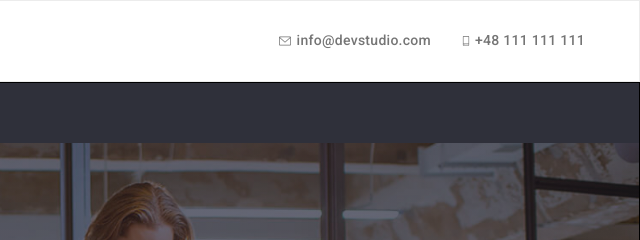
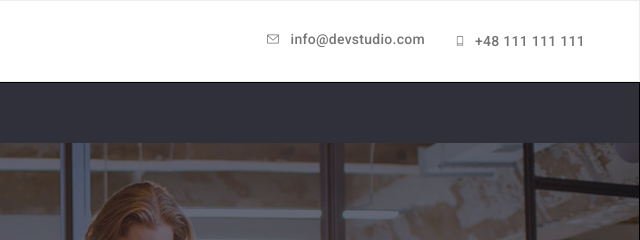
Before and after one commit to TobeGness/goit-markup-hw-06, a plain HTML site: page index.html in a window 1280 px wide. Shown: the top 240 px of the page, 640-1280 px from the left. Drawn offline with nearby package versions, Linux system fonts and the light colour scheme.

Commit message:
header to finish hw4

```diff
--- a/css/styles.css
+++ b/css/styles.css
@@ -111,37 +111,37 @@ svg {
   gap: 30px;
 }
 
-.header-icon-email {
-  width: 16px;
+.header-link-email {
   height: 12px;
   fill: var(--color-text);
-}
-
-.header-email {
   color: var(--color-text);
   font-weight: 500;
   font-size: 14px;
   line-height: 1.1428;
   letter-spacing: 0.02em;
+  display: flex;
+  align-items: center;
+  gap: 10px;
 }
 
-.header-icon-phone {
-  width: 10px;
+.header-link-phone {
   height: 16px;
   fill: var(--color-text);
-}
-
-.header-phone {
   color: var(--color-text);
   font-weight: 500;
   font-size: 14px;
   line-height: 1.1428;
   letter-spacing: 0.02em;
+  display: flex;
+  align-items: center;
+  gap: 10px;
 }
 
 .header-menu-item:is(:hover, :focus),
-.header-link-highlight:is(:hover, :focus) {
+.header-link-email:is(:hover, :focus),
+.header-link-phone:is(:hover, :focus) {
   color: var(--color-primary-accent);
+  fill: var(--color-primary-accent);
 }
 
 /* HEADER */
--- a/index.html
+++ b/index.html
@@ -41,17 +41,17 @@
           </ul>
         </nav>
         <div class="header-contacts">
-          <a href="mailto:info@devstudio.com" class="header-link-highlight"
-            ><svg width="16" height="12" class="header-icon-email">
+          <a href="mailto:info@devstudio.com" class="header-link-email"
+            ><svg width="16" height="12">
               <use href="./images/icons.svg#icon-email"></use>
             </svg>
-            <span class="header-email">info@devstudio.com</span></a
+            info@devstudio.com</a
           >
-          <a href="tel:+48111111111" class="header-link-highlight"
-            ><svg width="10" height="16" class="header-icon-phone">
+          <a href="tel:+48111111111" class="header-link-phone"
+            ><svg width="10" height="16">
               <use href="./images/icons.svg#icon-smartphone"></use>
             </svg>
-            <span class="header-phone">+48 111 111 111</span></a
+            +48 111 111 111</a
           >
         </div>
       </div>
```
